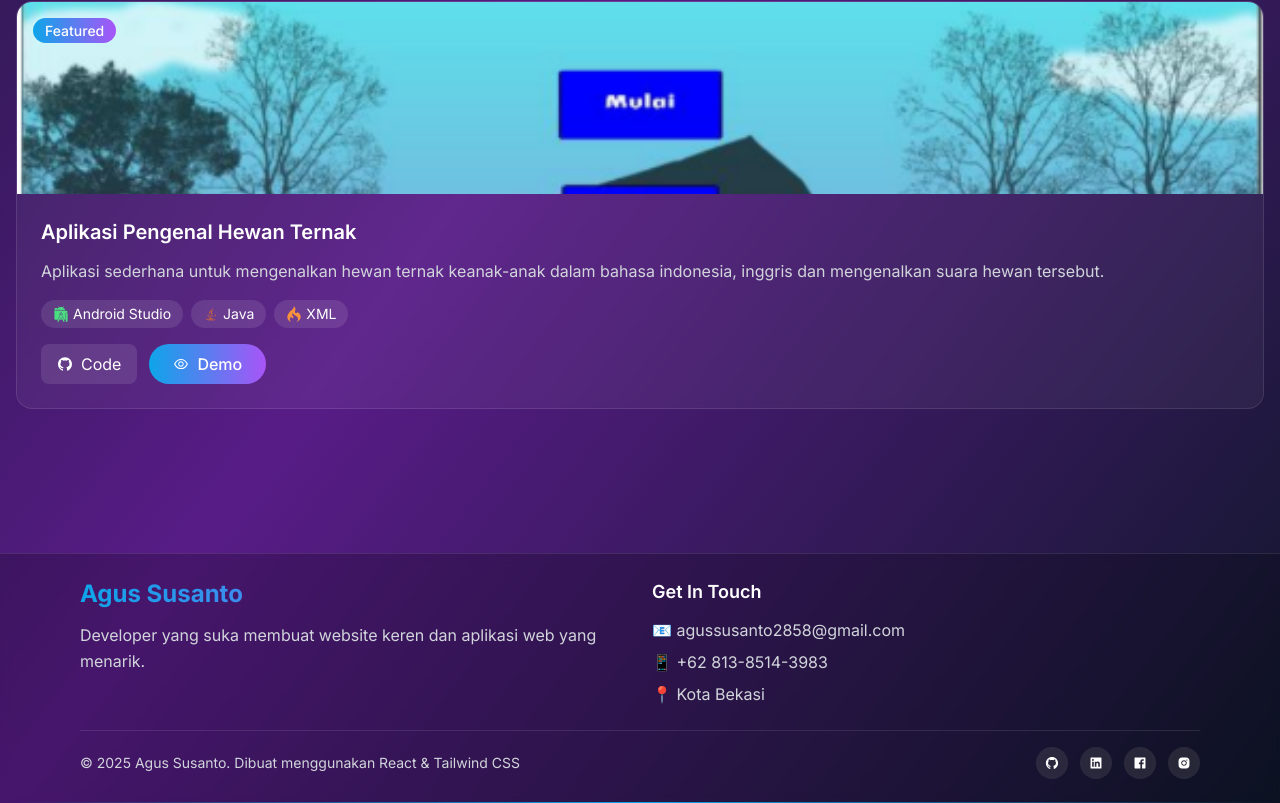
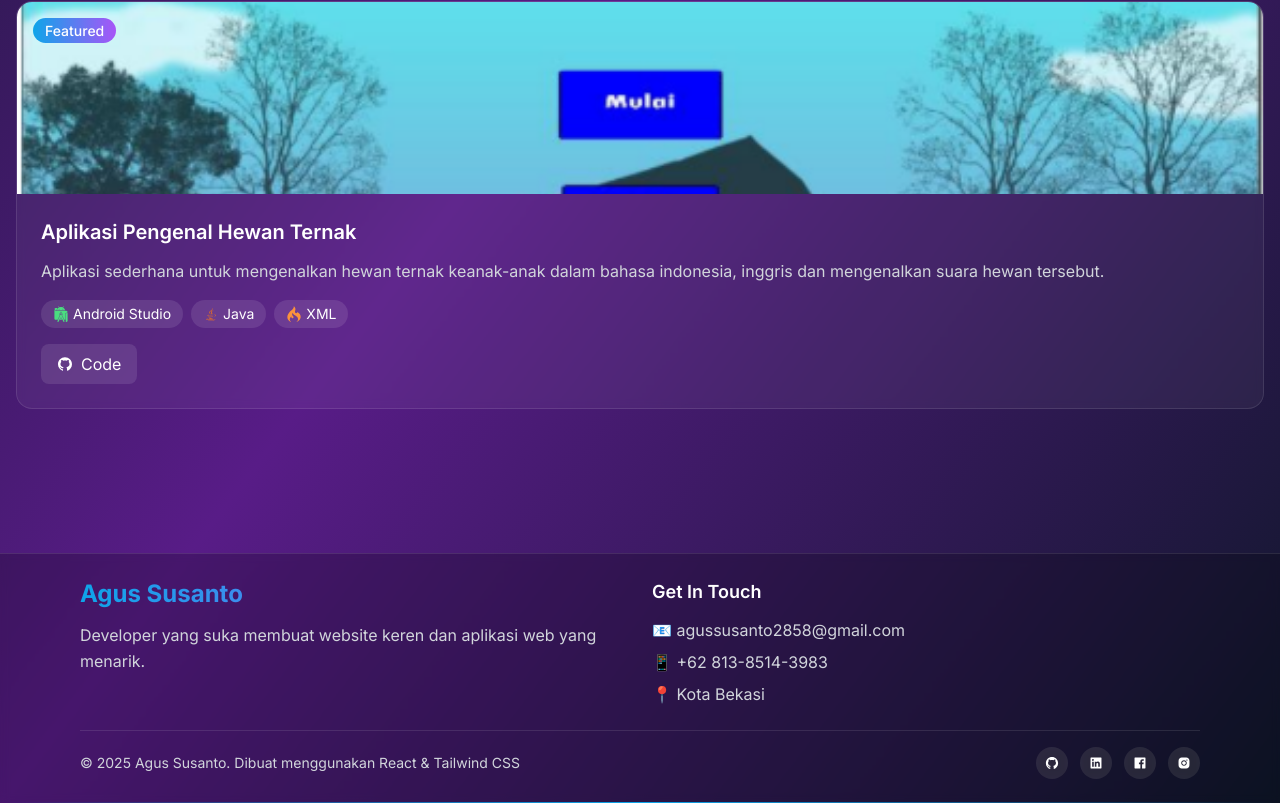
Before and after one commit to AgusSusanto2858/Portofolio, a React (Create React App) app: page /projects in a window 1280 px wide. Shown: the part 883-1686 px from the top of the page. Built offline with nearby package versions, Linux system fonts and the light colour scheme.

Commit message:
Update Projects.js

```diff
--- a/src/components/Projects.js
+++ b/src/components/Projects.js
@@ -55,7 +55,7 @@ const Projects = () => {
                 />
                 <div className="absolute inset-0 bg-gradient-to-t from-slate-900/80 to-transparent opacity-0 group-hover:opacity-100 transition-opacity duration-300"></div>
 
-                {/* Overlay Buttons */}
+                {/* Overlay Buttons - Conditional rendering */}
                 <div className="absolute inset-0 flex items-center justify-center space-x-4 opacity-0 group-hover:opacity-100 transition-all duration-300">
                     <a
                         href={project.github}
@@ -65,6 +65,7 @@ const Projects = () => {
                     >
                         <AiFillGithub size={20} />
                     </a>
+                    {/* Tampilkan tombol Demo hanya jika bukan codeOnly */}
                     {!project.codeOnly && (
                         <a
                             href={project.demo}
@@ -109,7 +110,7 @@ const Projects = () => {
                     ))}
                 </div>
 
-                {/* Action Buttons */}
+                {/* Action Buttons - Conditional rendering */}
                 <div className="flex space-x-3">
                     <a
                         href={project.github}
@@ -120,6 +121,7 @@ const Projects = () => {
                         <AiFillGithub />
                         <span>Code</span>
                     </a>
+                    {!project.codeOnly && (
                         <a
                             href={project.demo}
                             target="_blank"
@@ -129,6 +131,7 @@ const Projects = () => {
                             <AiOutlineEye />
                             <span>Demo</span>
                         </a>
+                    )}
                 </div>
             </div>
         </div>
```
Lines whose indentation alone changed are shown as unchanged.
